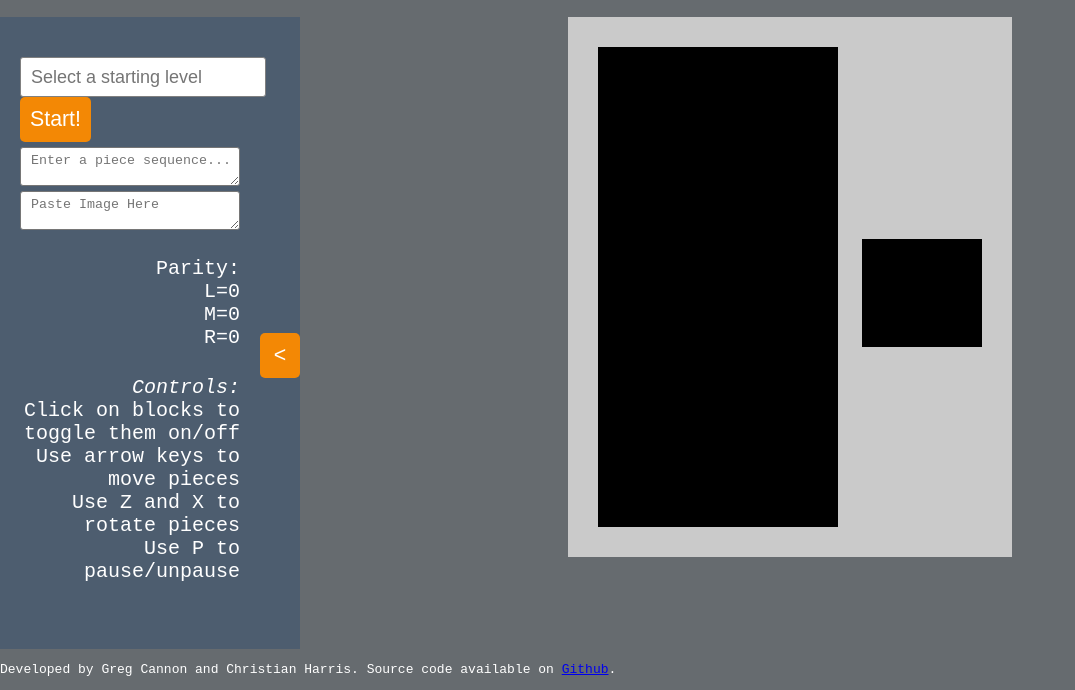
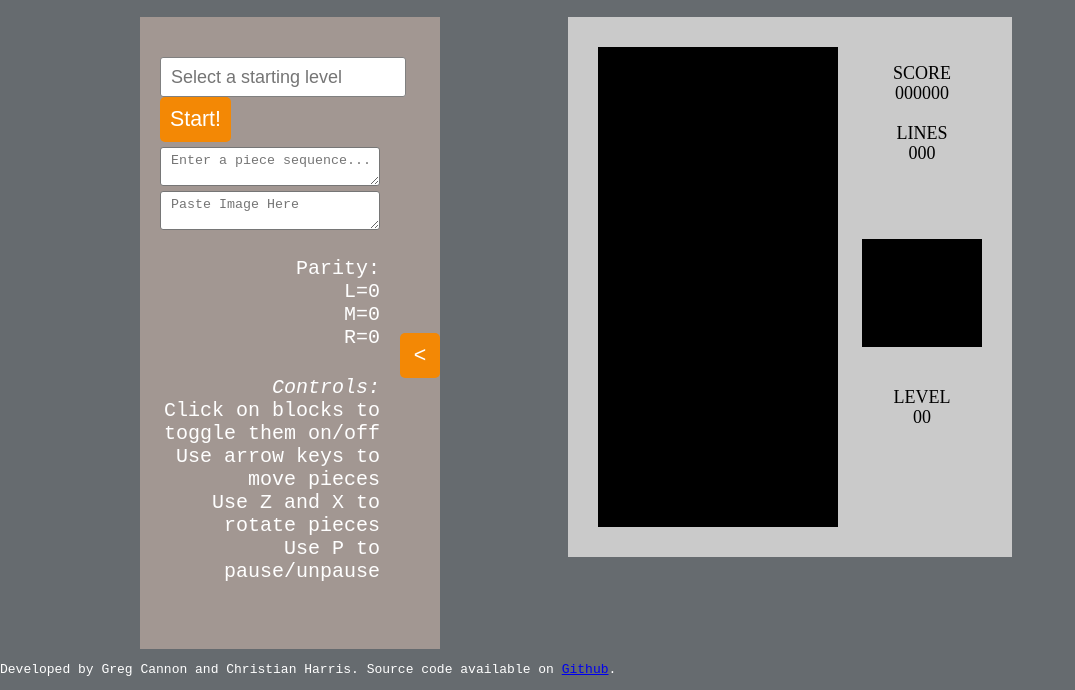
Before and after one commit to GregoryCannon/StackRabbit, a website built with webpack: page docs/index.html in a window 1280 px wide. Shown: the part 147-837 px from the top of the page, without its empty margins (0-1075 px from the left). Built offline with nearby package versions, Linux system fonts and the light colour scheme.

Commit message:
change panel color and add max width to main area

```diff
--- a/docs/index.css
+++ b/docs/index.css
@@ -58,14 +58,16 @@ textarea {
 
 #main-area {
   display: flex;
-  flex-grow: true;
   flex-direction: row;
+  max-width: 1000px;
+  overflow: hidden;
+  margin: 0 auto;
   align-items: flex-start;
 }
 
 #left-panel {
   position: relative;
-  background-color: #4d5d6f;
+  background-color: #a29792;
   padding: 40px 60px 40px 20px;
   width: 300px;
   transition: margin-left 0.4s ease-in-out;
--- a/src/index.js
+++ b/src/index.js
@@ -504,4 +504,5 @@ m_canvas.drawBoard();
 m_canvas.drawNextBox(null);
 refreshHeaderText();
 refreshStats();
+refreshScoreHUD();
 gameLoop();
```
